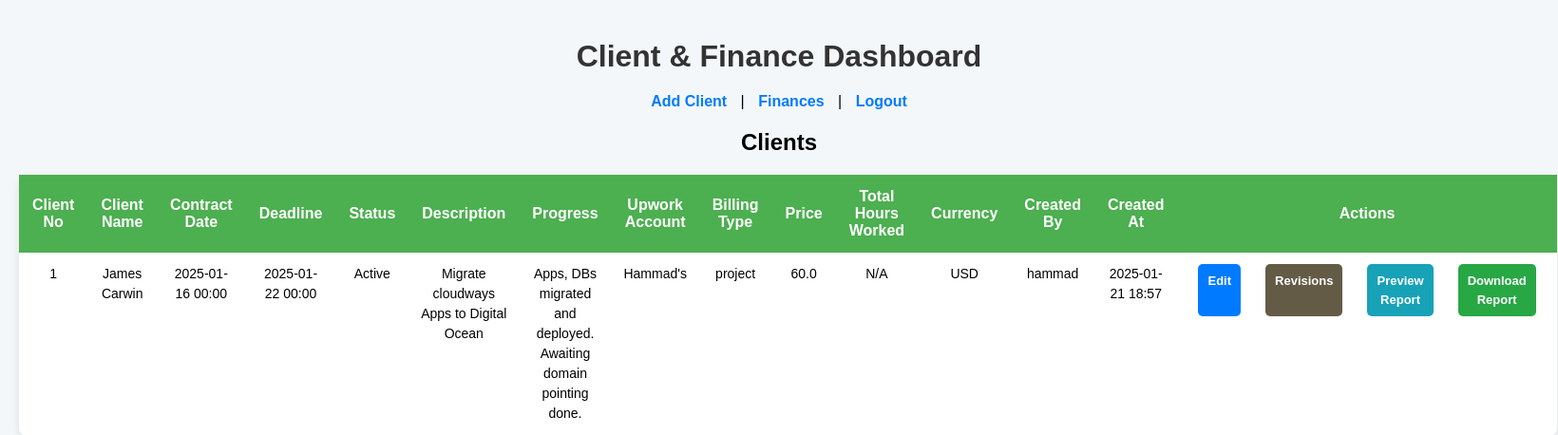
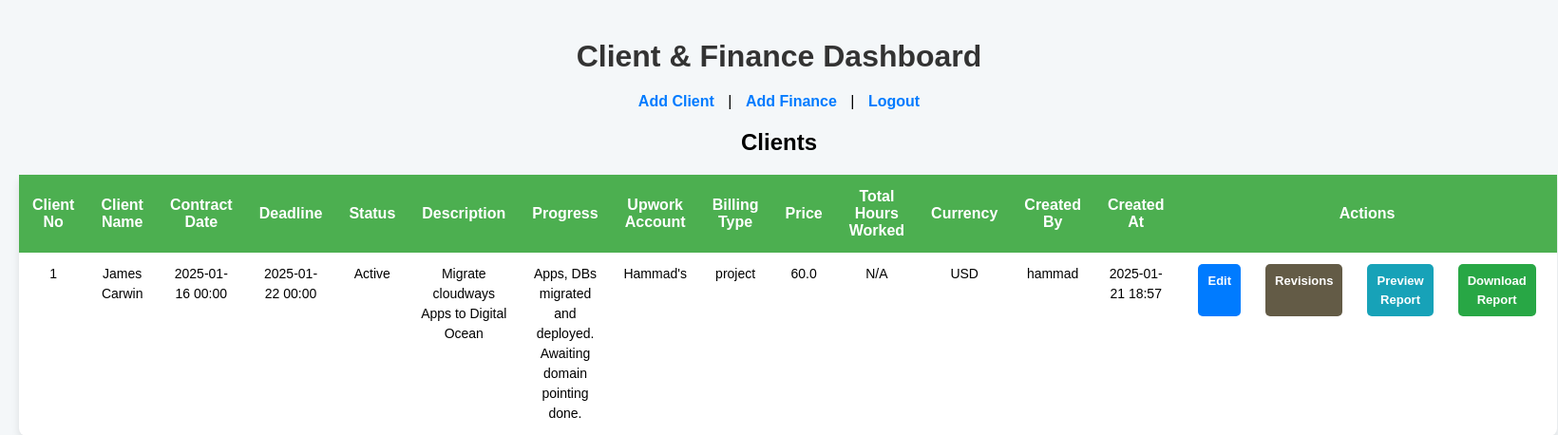
Before and after one commit to i2zoneadmin/cms, a Flask app: page / in a window 1640 px wide. Shown: the top 458 px of the page at 95% size. Run offline with Flask 3, Linux system fonts and the light colour scheme; a user stored in the database is signed in; data comes from the database, SQL or seed files in the repository.

Commit message:
added finance management system

```diff
--- a/app.py
+++ b/app.py
@@ -47,13 +47,14 @@ class Revision(db.Model):
     change_date = db.Column(db.DateTime, default=lambda: datetime.now(pst))
     changes = db.Column(db.Text, nullable=False)
 
-# Routes
 @app.route('/')
 def home():
     if 'user_id' in session:
         clients = Client.query.order_by(Client.client_no).all()
-        return render_template('dashboard.html', clients=clients, User=User)
+        finances = Finance.query.all()  # Fetch finance data from the database
+        return render_template('dashboard.html', clients=clients, finances=finances, User=User)
     return redirect(url_for('login'))
+
 
 @app.route('/login', methods=['GET', 'POST'])
 def login():
--- a/templates/dashboard.html
+++ b/templates/dashboard.html
@@ -79,7 +79,7 @@
     <h1>Client & Finance Dashboard</h1>
     <div>
         <a href="/add_client">Add Client</a> |
-        <a href="/finance/">Finances</a> |
+        <a href="/finance/add">Add Finance</a> |
         <a href="/logout">Logout</a>
     </div>
 
```
